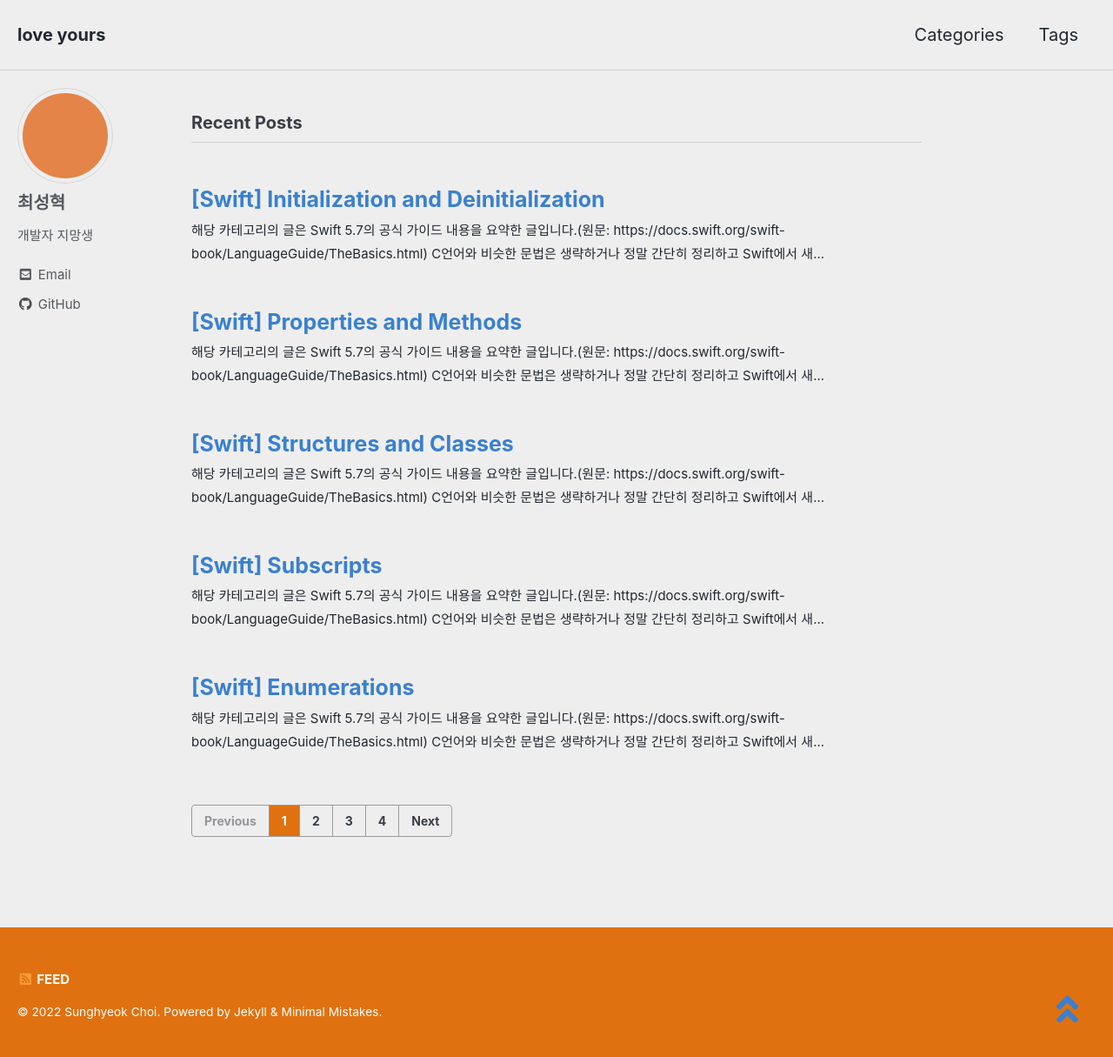
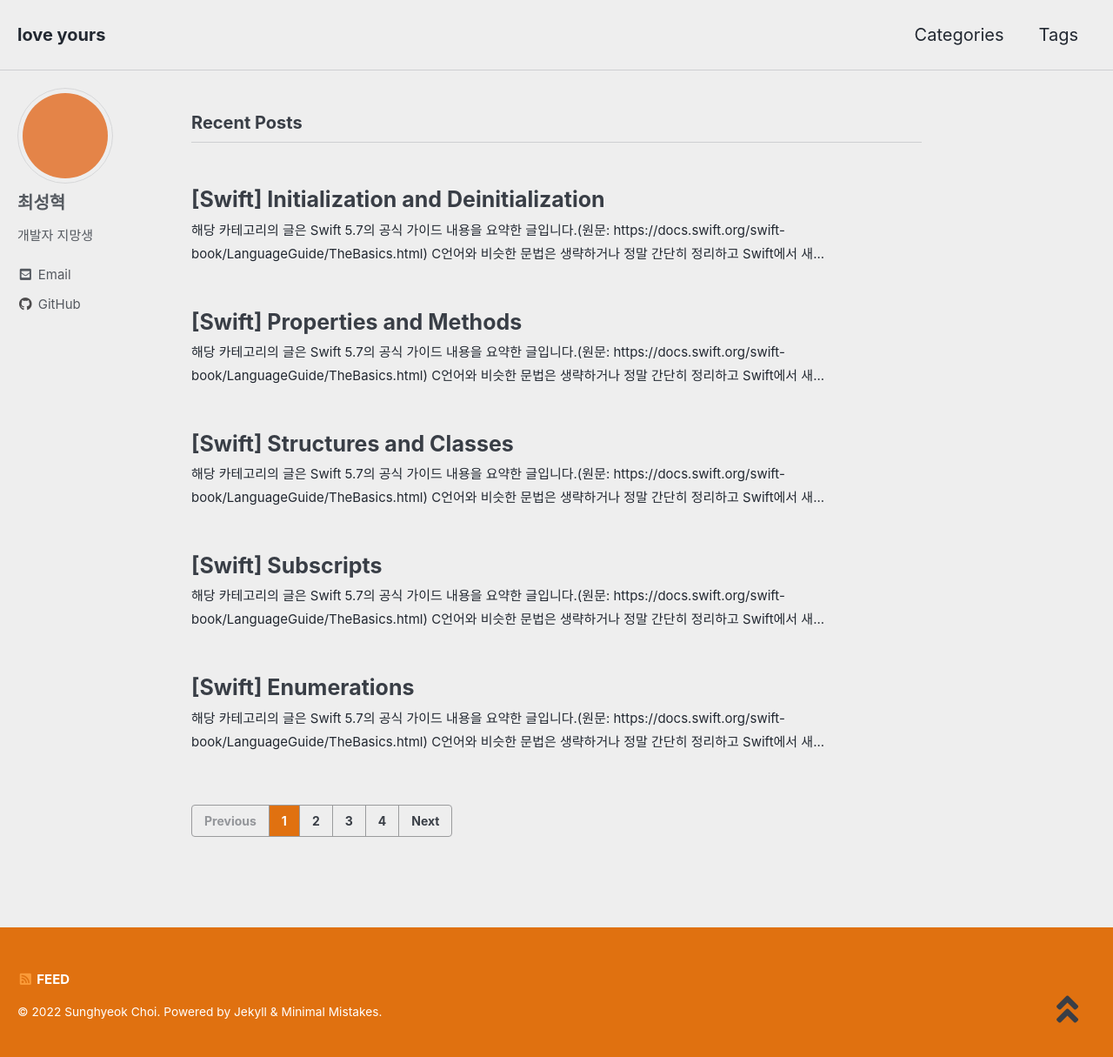
Before and after one commit to shyeokchoi/shyeokchoi.github.io, a Jekyll site: the page built from index.html, in a window 1280 px wide and 1216 px high. Shown: the whole window at 87% size. Built offline with Jekyll 4.4.1, drawn with Linux system fonts in a browser that asks for light colours; cached includes are drawn as plain includes; the list of posts is cut into pages by our own code.

Commit message:
링크 색 원상복구

```diff
--- a/_sass/minimal-mistakes/skins/_air.scss
+++ b/_sass/minimal-mistakes/skins/_air.scss
@@ -9,7 +9,7 @@ $muted-text-color: #393e46 !default;
 $primary-color: #e07110 !default; // default: #0092ca
 $border-color: mix(#fff, #393e46, 75%) !default;
 $footer-background-color: $primary-color !default;
-$link-color: #3a80cf !default;
+$link-color: #393e46 !default;
 $masthead-link-color: $text-color !default;
 $masthead-link-color-hover: $text-color !default;
 $navicon-link-color-hover: mix(#fff, $text-color, 80%) !default;
```
